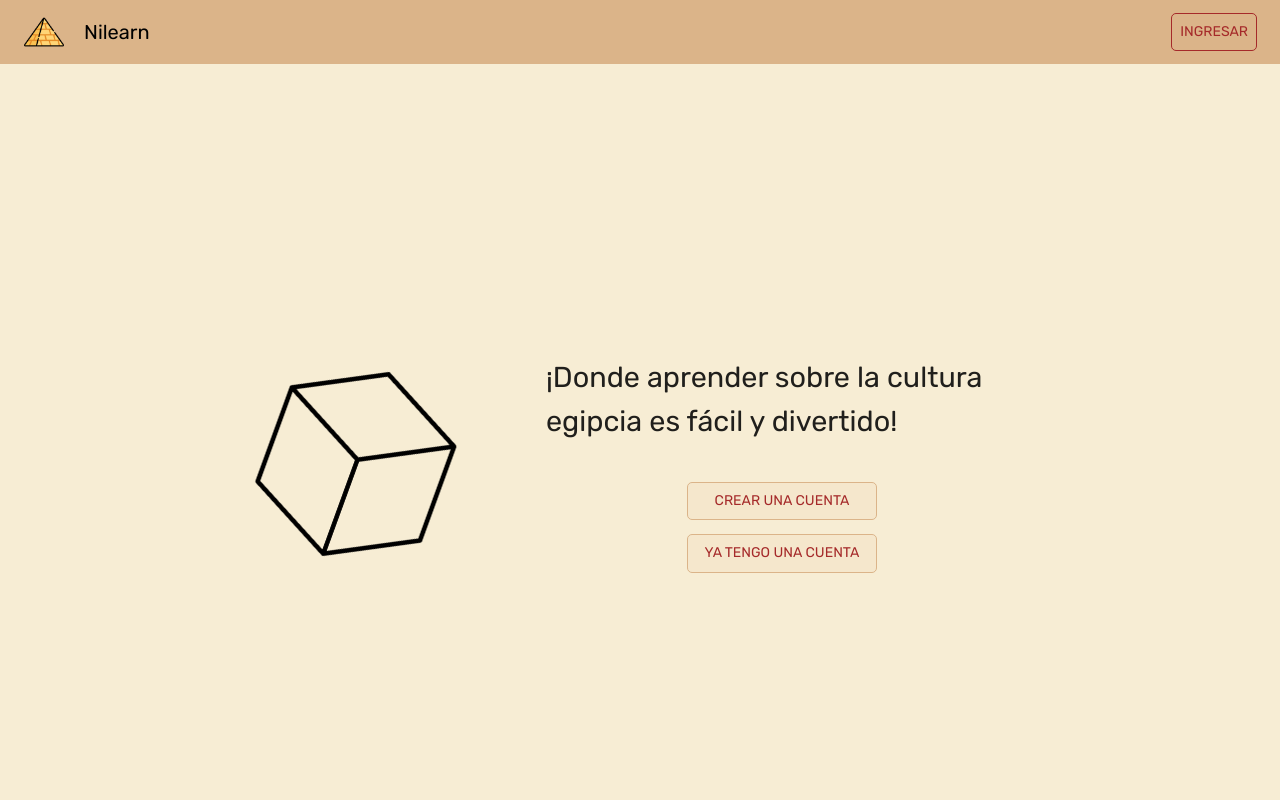
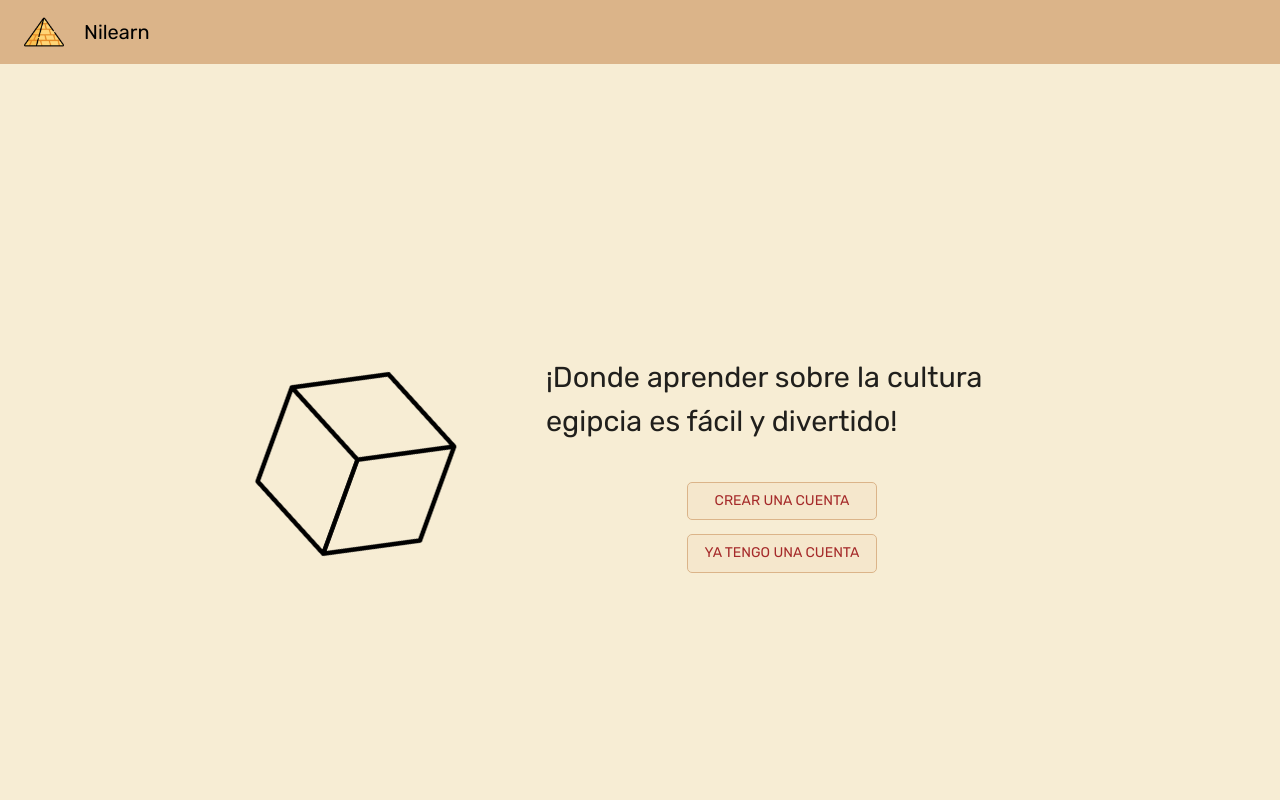
Before and after one commit to JoshuaAAX/proyecto-pi, a React (Vite) app in the folder frontend/: page / in a window 1280 px wide. Shown: the top 800 px of the page. Built offline with nearby package versions, Linux system fonts and the light colour scheme.

Commit message:
remove navbar button

```diff
--- a/frontend/src/components/Home.jsx
+++ b/frontend/src/components/Home.jsx
@@ -1,4 +1,6 @@
 import { Button, Container, Grid, Stack, Typography } from "@mui/material";
+
+import cube from "../../assets/cube.png";
 
 const Canvas = () => {
   return (
@@ -30,7 +32,7 @@ const Canvas = () => {
           xs={12}
           md={4}
         >
-          <img width={200} src="../../assets/cube.png" alt="3D Cube" />
+          <img width={200} src={cube} alt="3D Cube" />
         </Grid>
         <Grid
           item
--- a/frontend/src/components/Navbar.jsx
+++ b/frontend/src/components/Navbar.jsx
@@ -34,9 +34,6 @@ const Navbar = () => {
           >
             Nilearn
           </Typography>
-          <Button sx={{color: "brown", outline: "1px solid brown"}}>
-            Ingresar
-          </Button>
         </Toolbar>
       </AppBar>
     </Box>
```
